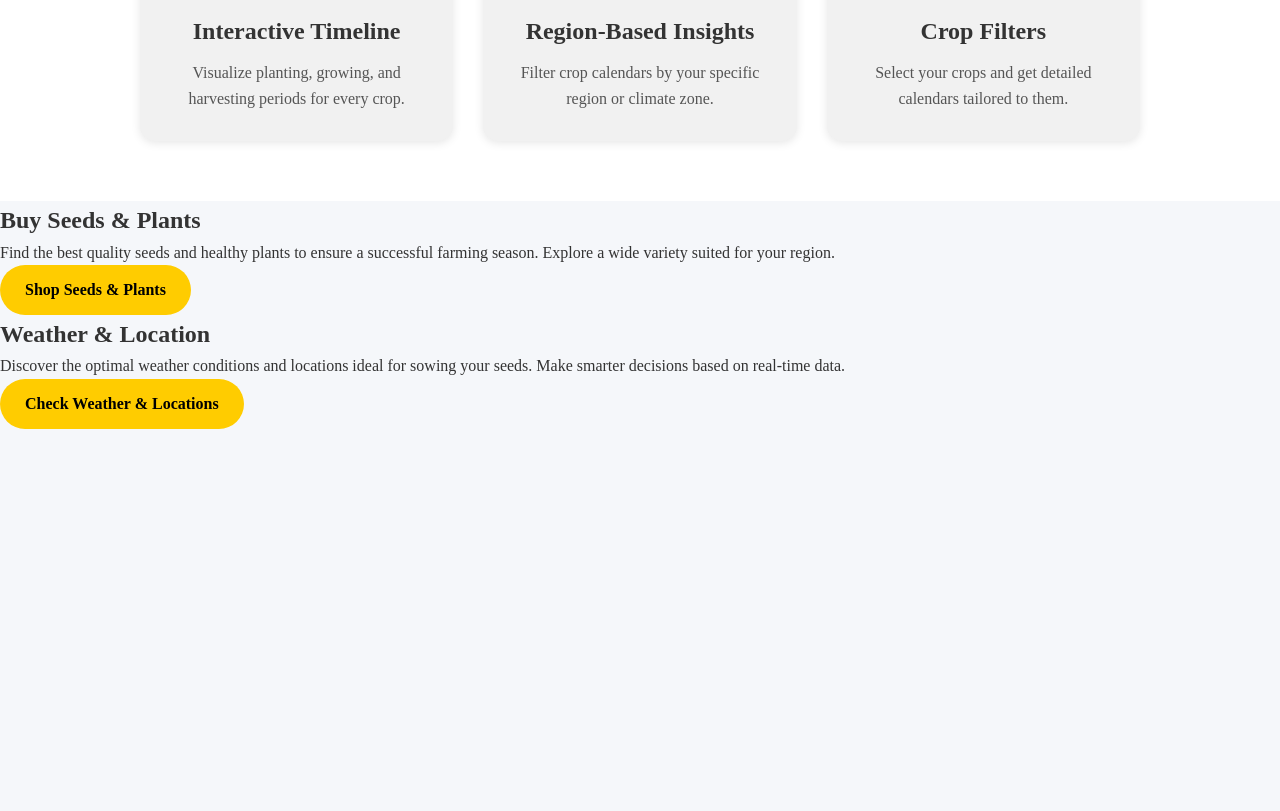
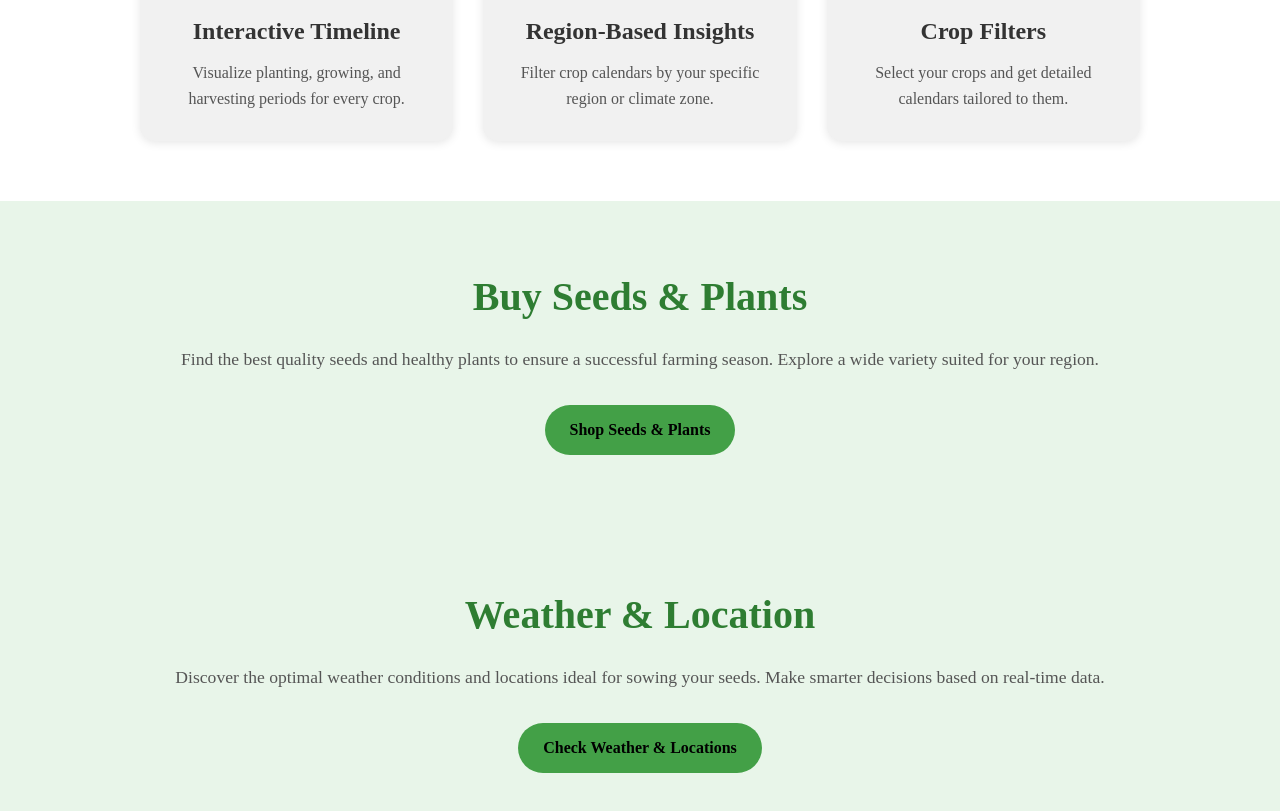
Before and after one commit to ApurvaJain06/CropMate, a plain HTML site: page index.html in a window 1280 px wide. Shown: the part 706-1517 px from the top of the page. Before the commit the page ends 1135 px from the top, so only its background shows below. Drawn offline with Linux system fonts and the light colour scheme.

Commit message:
changestyle

```diff
--- a/style.css
+++ b/style.css
@@ -133,3 +133,42 @@
   .nav-links li a:hover {
     color: #007bff;
   }
+
+
+  .buy-seeds,
+  .weather-location {
+    padding: 4rem 2rem;
+    background-color: #e8f5e9;
+    text-align: center;
+  }
+
+  .buy-seeds h2,
+  .weather-location h2 {
+    margin-bottom: 1rem;
+    font-size: 2.5rem;
+    color: #2e7d32;
+  }
+
+  .buy-seeds p,
+  .weather-location p {
+    margin-bottom: 2rem;
+    font-size: 1.1rem;
+    color: #555;
+  }
+
+  .buy-seeds .btn,
+  .weather-location .btn {
+    background-color: #43a047;
+  }
+
+  .buy-seeds .btn:hover,
+  .weather-location .btn:hover {
+    background-color: #388e3c;
+  }
+
+  /* Container helper class */
+  .container {
+    max-width: 1200px;
+    margin: 0 auto;
+    padding: 0 2rem;
+  }
```
